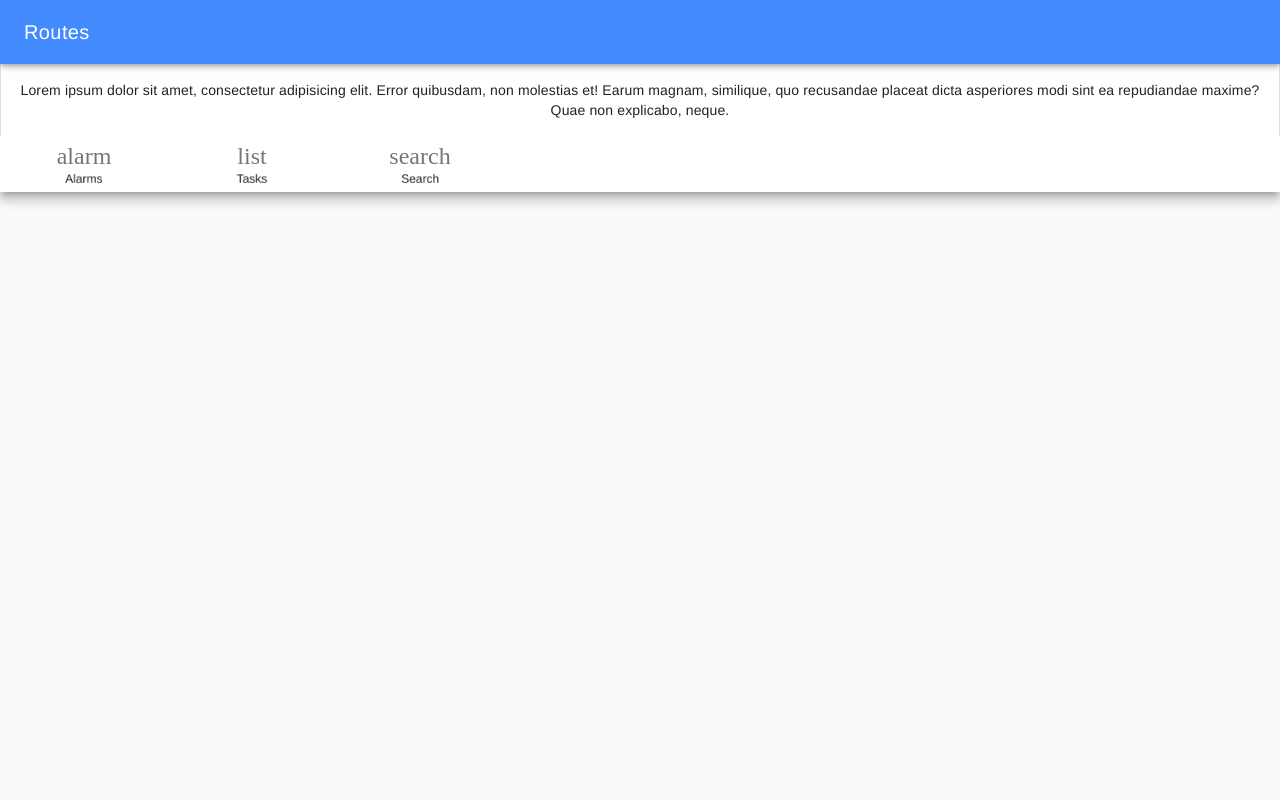
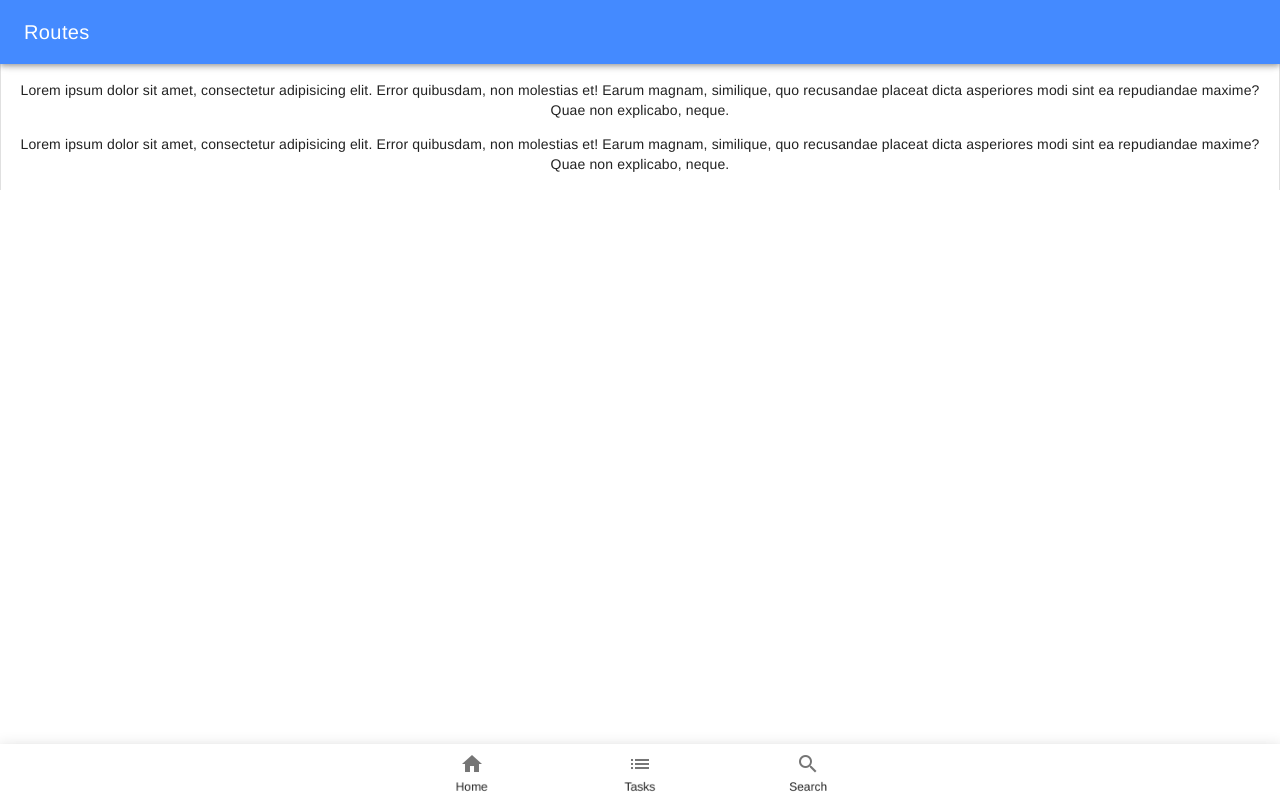
Before and after one commit to floppp/Runner, a Vue app: page / in a window 1280 px wide. Built offline with nearby package versions, Linux system fonts and the light colour scheme.

Commit message:
Material icons and buttom bar icons centered.

```diff
--- a/public/index.html
+++ b/public/index.html
@@ -5,6 +5,7 @@
     <meta http-equiv="X-UA-Compatible" content="IE=edge">
     <meta name="viewport" content="width=device-width,initial-scale=1.0">
     <link rel="icon" href="<%= BASE_URL %>favicon.ico">
+    <link rel="stylesheet" href="//fonts.googleapis.com/css?family=Roboto:400,500,700,400italic|Material+Icons">
     <title>my-routes</title>
   </head>
   <body>
--- a/src/App.vue
+++ b/src/App.vue
@@ -6,15 +6,13 @@
       </md-app-toolbar>
       <md-app-content>
         <p>Lorem ipsum dolor sit amet, consectetur adipisicing elit. Error quibusdam, non molestias et! Earum magnam, similique, quo recusandae placeat dicta asperiores modi sint ea repudiandae maxime? Quae non explicabo, neque.</p>
+        <p>Lorem ipsum dolor sit amet, consectetur adipisicing elit. Error quibusdam, non molestias et! Earum magnam, similique, quo recusandae placeat dicta asperiores modi sint ea repudiandae maxime? Quae non explicabo, neque.</p>
       </md-app-content>
     </md-app>
-    <md-bottom-bar md-sync-route>
-      <md-bottom-bar-item to="/alarms" md-label="Alarms" md-icon="alarm">
-      </md-bottom-bar-item>
-      <md-bottom-bar-item to="/tasks" md-label="Tasks" md-icon="list">
-      </md-bottom-bar-item>
-      <md-bottom-bar-item to="/search" md-label="Search" md-icon="search">
-      </md-bottom-bar-item>
+    <md-bottom-bar md-sync-route class="md-primary" >
+      <md-bottom-bar-item to="/alarms" md-label="Home" md-icon="home"> </md-bottom-bar-item>
+      <md-bottom-bar-item to="/tasks" md-label="Tasks" md-icon="list"> </md-bottom-bar-item>
+      <md-bottom-bar-item to="/search" md-label="Search" md-icon="search"> </md-bottom-bar-item>
     </md-bottom-bar>
   </div>
 </template>
@@ -38,9 +36,20 @@ export default {
   text-align: center;
   color: #2c3e50;
   height: 100vh;
+  background-color: white;
 }
 
-md-app {
-  height: 100vh;
+.md-app {
+  /* height: 100vh; */
+  padding-bottom: 56px;
+}
+
+.md-bottom-bar {
+  position: fixed;
+  bottom: 0px;
+  left: 0px;
+}
+.md-bottom-bar>.md-ripple {
+  justify-content: center;
 }
 </style>
```
